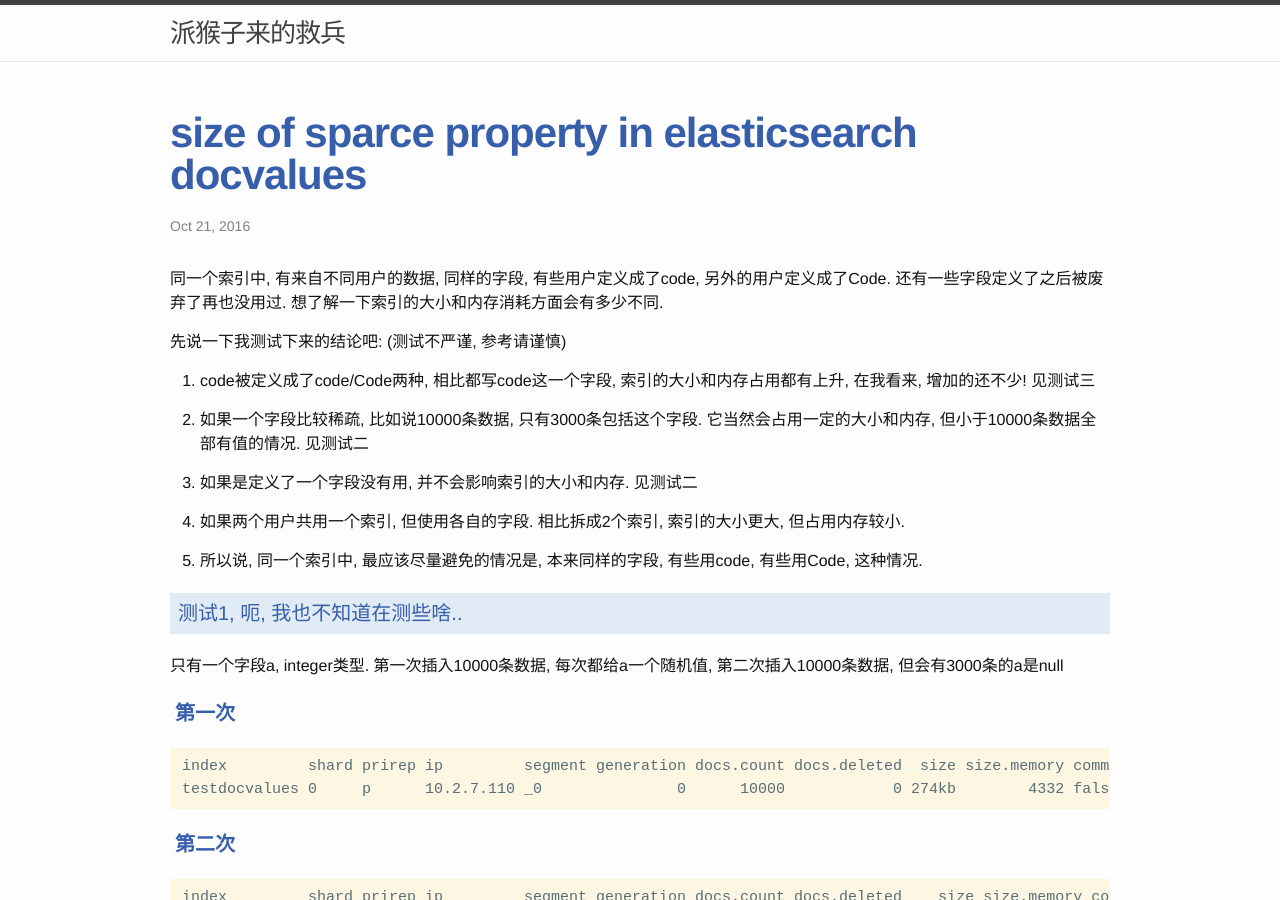
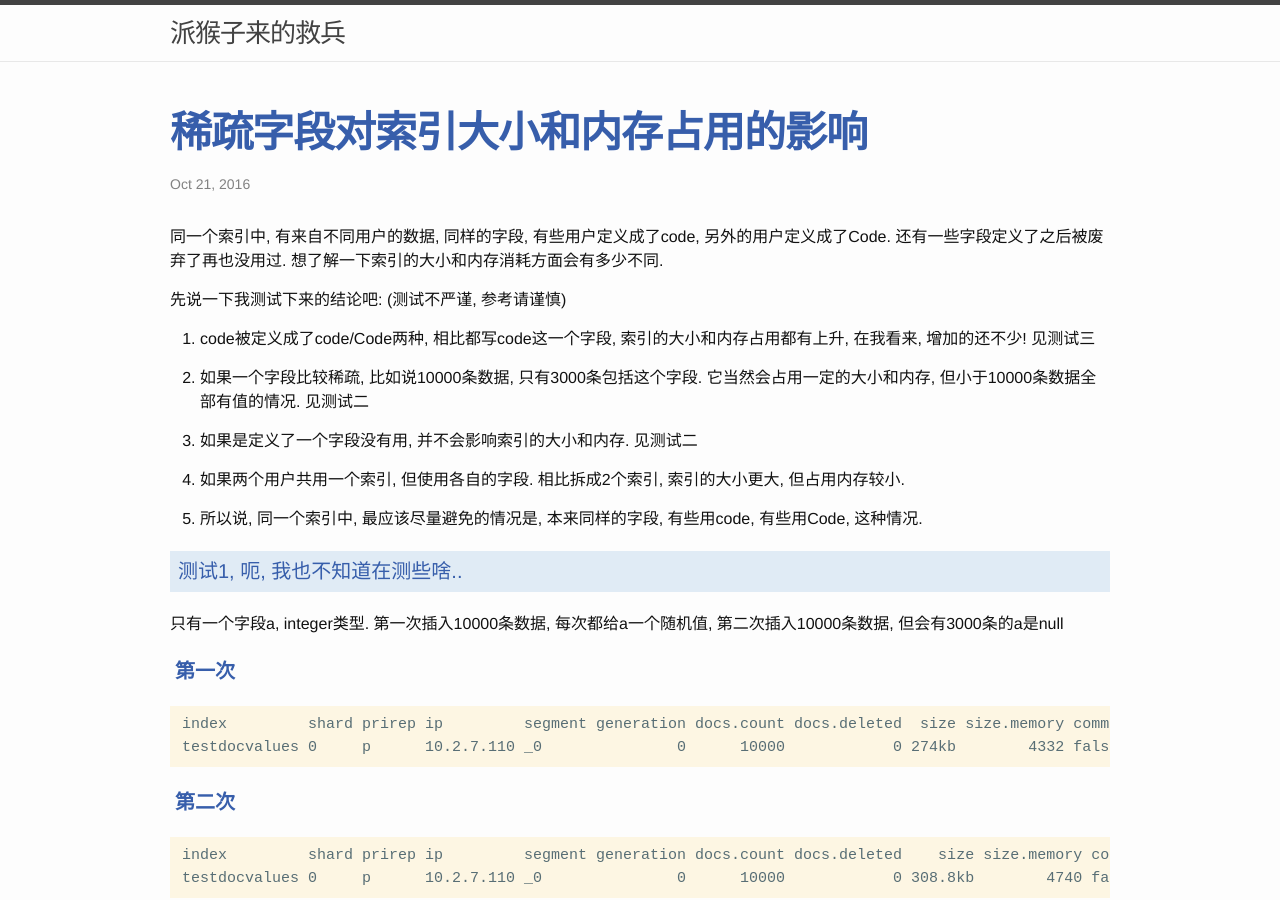
Before and after one commit to childe/ohmycat, a Jekyll site: the page built from _posts/2016-10-21-elasticsearch-null-value-docvalues.md, in a window 1280 px wide and 900 px high. Built offline with Jekyll 4.4.1, drawn with Linux system fonts in a browser that asks for light colours; comment, search, counter and statistics services are not loaded.

Commit message:
rename title modified:   2016-10-21-elasticsearch-null-value-docvalues.md

```diff
--- a/_posts/2016-10-21-elasticsearch-null-value-docvalues.md
+++ b/_posts/2016-10-21-elasticsearch-null-value-docvalues.md
@@ -1,6 +1,6 @@
 ---
 
-title: "size of sparce property in elasticsearch docvalues"
+title: "稀疏字段对索引大小和内存占用的影响"
 date: 2016-10-21 16:23:50 +0800
 layout: "post"
 
```
